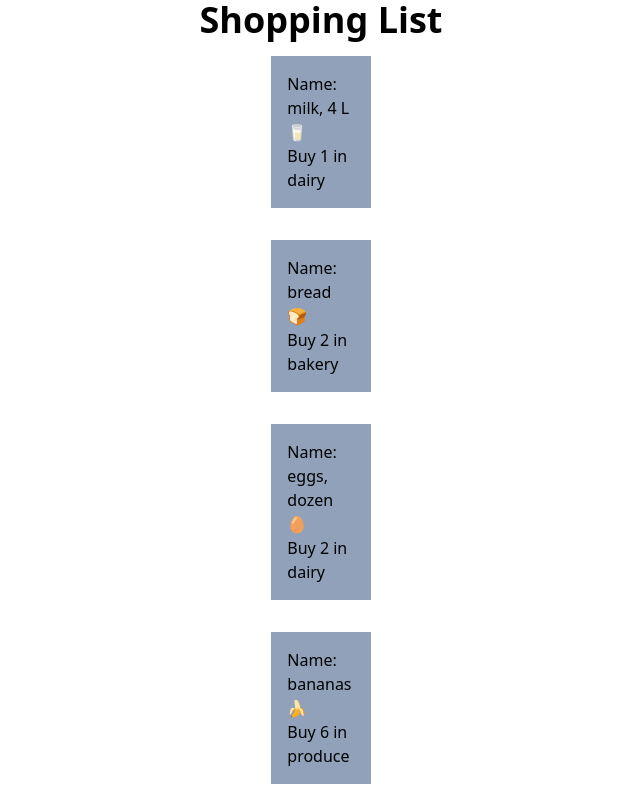
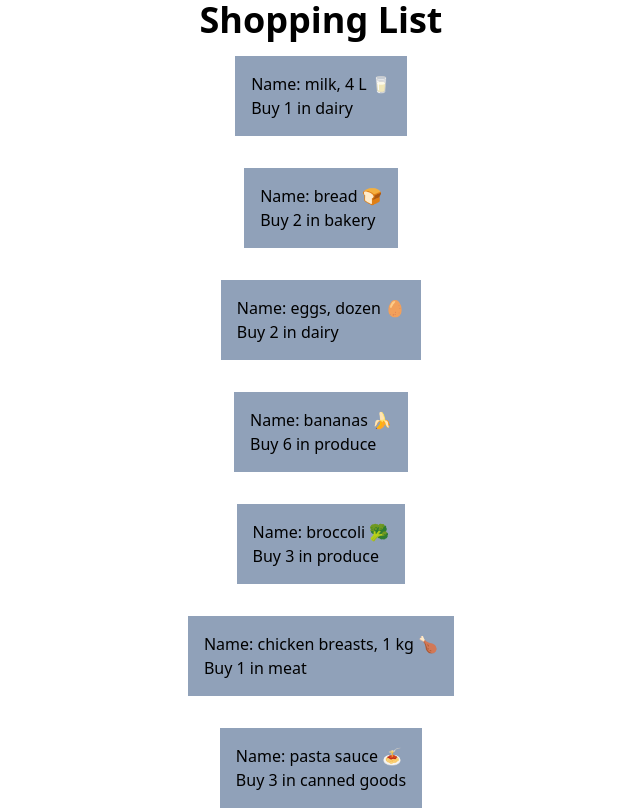
Before and after one commit to Jordan-Labell/cprg306-assignments, a Next.js app: page /week-3 in a window 1280 px wide. Shown: the top 810 px of the page, without its empty margins (319-959 px from the left). Built offline with nearby package versions, Linux system fonts and the light colour scheme.

Commit message:
changed item size and changed page title

```diff
--- a/app/layout.js
+++ b/app/layout.js
@@ -1,7 +1,7 @@
 import "./globals.css";
 
 export const metadata = {
-  title: "Web Dev 2 Assignments",
+  title: "Shopping List",
   description: "Generated by Jordan Hamdy",
 };
 
--- a/app/week-3/item.js
+++ b/app/week-3/item.js
@@ -1,6 +1,6 @@
 export default function Item({item}) {
     return (
-        <section className="bg-slate-400 p-4 w-1/3 m-4">
+        <section className="bg-slate-400 p-4 m-4">
             <ul>
                 <li>Name: {item.name}</li>
                 <li>Buy {item.quantity} in {item.category}</li>
--- a/app/week-3/page.js
+++ b/app/week-3/page.js
@@ -2,7 +2,7 @@ import ItemList from './item-list';
 
 export default function Page() {
     return (
-        <main className='mx-auto max-w-md'>
+        <main>
             <div className='flex flex-col justify-center items-center'>
                 <h1 className='text-4xl font-extrabold '>Shopping List</h1>
                 <ItemList />
```
